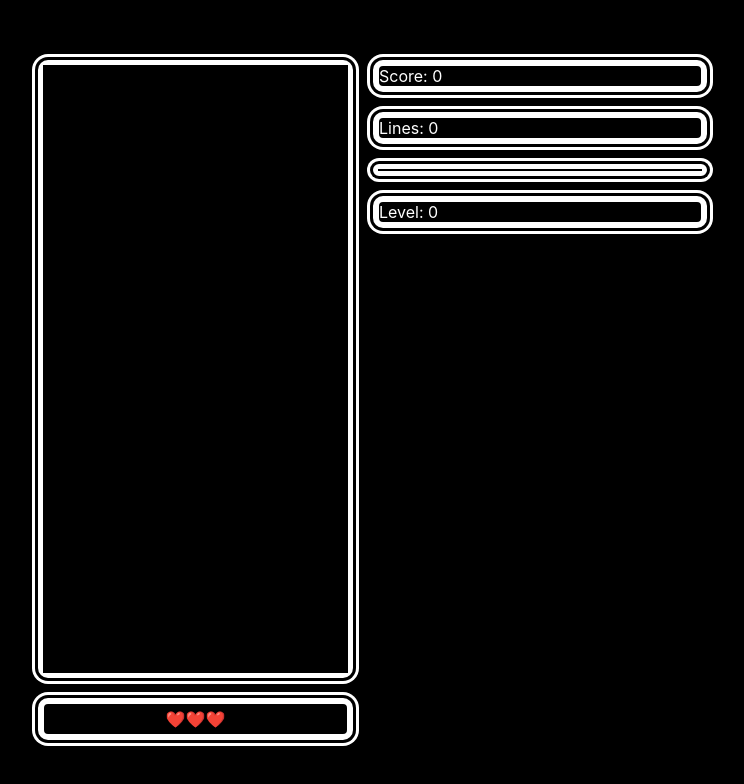
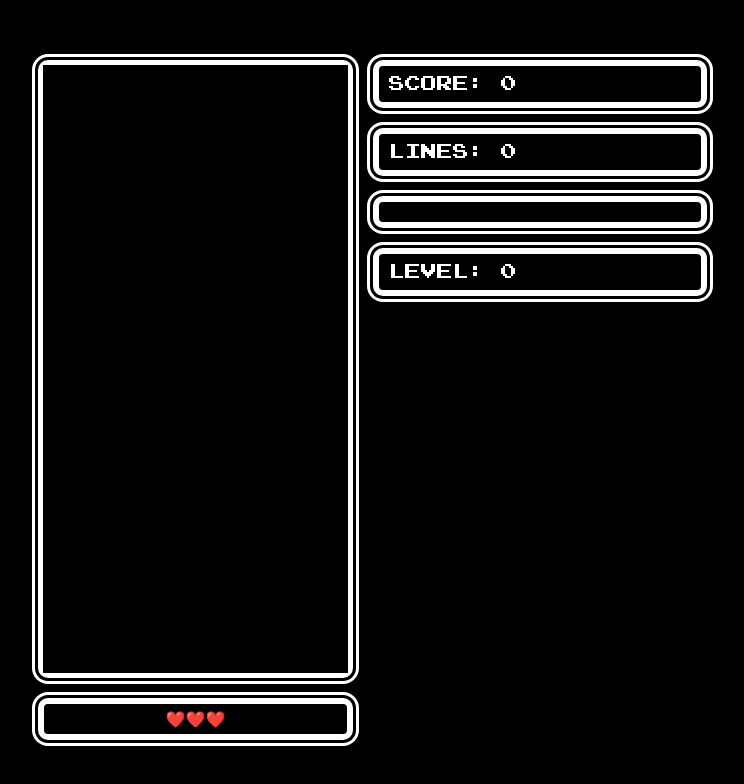
Before and after one commit to SerjDDD/tetris, a React app: page / in a window 1280 px wide. Shown: the top 784 px of the page, without its empty margins (22-766 px from the left). Built offline with nearby package versions, Linux system fonts and the light colour scheme.

Commit message:
add original tetris font

```diff
--- a/src/App.css
+++ b/src/App.css
@@ -5,4 +5,13 @@ main.app {
   right: 0;
   bottom: 0;
   background-color: #000000;
+  font-family: 'tetris';
 }
+
+@font-face {
+  font-family: 'tetris';
+  font-weight: normal;
+  font-style: normal;
+  src: url('./fonts/tetris-webfont.woff2') format('woff2'),
+       url('./fonts/tetris-webfont.woff') format('woff');
+}
--- a/src/components/tetris/styles.css
+++ b/src/components/tetris/styles.css
@@ -27,3 +27,7 @@ section.tetris > aside {
     flex-basis: 30%;
     align-items: stretch;
 }
+
+section.tetris > aside > section.tetris-box {
+    padding: 10px;
+}
```
Also changed, not shown: src/fonts/tetris-webfont.woff (added), src/fonts/tetris-webfont.woff2 (added).
